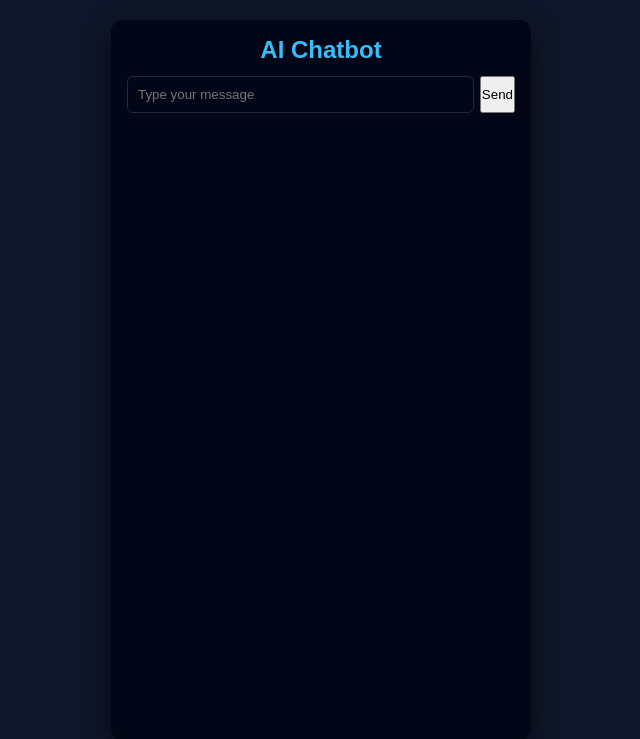
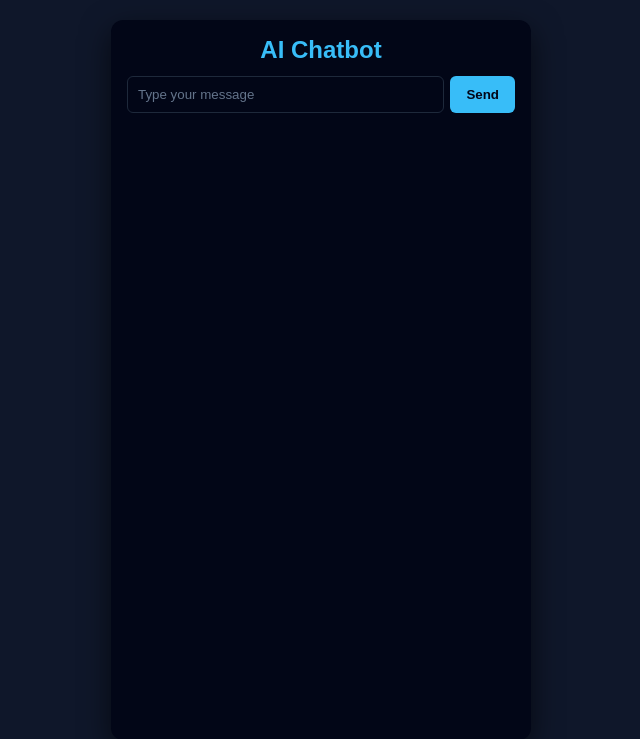
Before and after one commit to pathakkhhimanshu/ChatRepo, a Flask app: page / in a window 1280 px wide. Shown: the top 739 px of the page, without its empty margins (319-959 px from the left). Run offline with Flask 3, Linux system fonts and the light colour scheme.

Commit message:
css edited

```diff
--- a/chat.py
+++ b/chat.py
@@ -13,7 +13,6 @@ if not API_KEY:
 app = Flask(__name__)
 
 def ask_ai(user_message):
-    print(f"ask_ai called with: {user_message}")
     url =  f"https://generativelanguage.googleapis.com/v1beta/models/gemini-2.5-flash:generateContent?key={API_KEY}"
 
     headers = {
--- a/static/style.css
+++ b/static/style.css
@@ -70,3 +70,19 @@ input[type="text"] {
     color: #e5e7eb;
     outline: none;
 }
+
+input[type="text"]::placeholder {
+
+ color: #64748b;
+
+}
+
+button {
+    padding: 10px 16px;
+    border: none;
+    border-radius: 6px;
+    background: #38bdf8;
+    color: #020617;
+    font-weight: bold;
+    cursor: pointer;
+}
```
